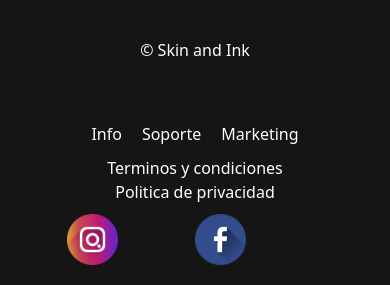
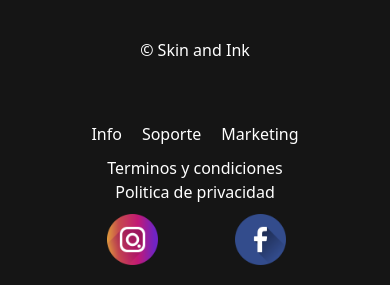
Before and after one commit to Sarindur/github-proyecto-coder, a plain HTML site: page index.html in a window 390 px wide. Shown: the part 892-1177 px from the top of the page. Drawn offline with nearby package versions, Linux system fonts and the light colour scheme.

Commit message:
se modifico mq

```diff
--- a/css/style.css
+++ b/css/style.css
@@ -392,6 +392,10 @@ button {
         justify-content: center;
     }
 
+    .redes{
+        margin-left: 80px;
+    }
+
 }
 
 @media (max-width: 576px) {
```
